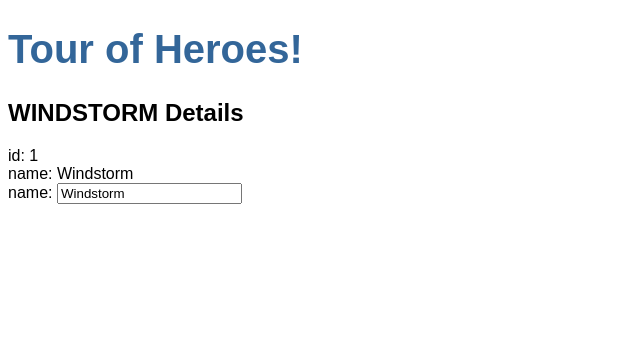
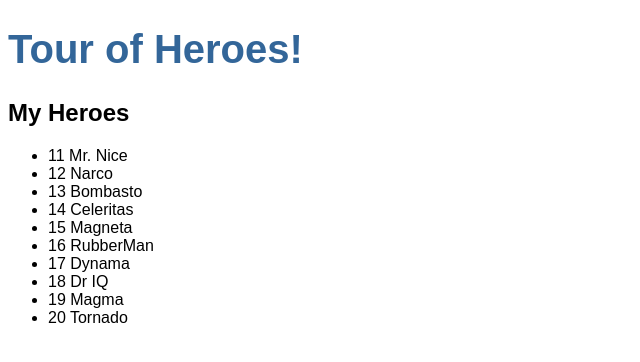
Before and after one commit to imimoun/heroes-angular, an Angular app: page / in a window 1280 px wide. Shown: the top 362 px of the page, without its empty margins (0-640 px from the left). Built offline with nearby package versions, Linux system fonts and the light colour scheme.

Commit message:
Replace hero into heroes.

```diff
--- a/src/app/heroes/heroes.component.html
+++ b/src/app/heroes/heroes.component.html
@@ -1,8 +1,6 @@
-<h2>{{ hero.name | uppercase }} Details</h2>
-<div><span>id: </span>{{hero.id}}</div>
-<div><span>name: </span>{{hero.name}}</div>
-<div>
-    <label>name:
-      <input [(ngModel)]="hero.name" placeholder="name">
-    </label>
-</div>
+<h2>My Heroes</h2>
+<ul class="heroes">
+  <li *ngFor="let hero of heroes">
+    <span class="badge">{{hero.id}}</span> {{hero.name}}
+  </li>
+</ul>
--- a/src/app/heroes/heroes.component.ts
+++ b/src/app/heroes/heroes.component.ts
@@ -1,5 +1,6 @@
 import { Component, OnInit } from '@angular/core';
 import { Hero } from '../hero';
+import { HEROES } from '../mock-heroes';
 
 @Component({
   selector: 'app-heroes',
@@ -7,10 +8,7 @@
   styleUrls: ['./heroes.component.css']
 })
 export class HeroesComponent implements OnInit {
-  hero: Hero = {
-    id: 1,
-    name: 'Windstorm'
-  };
+  heroes = HEROES;
 
   constructor() { }
 
```
